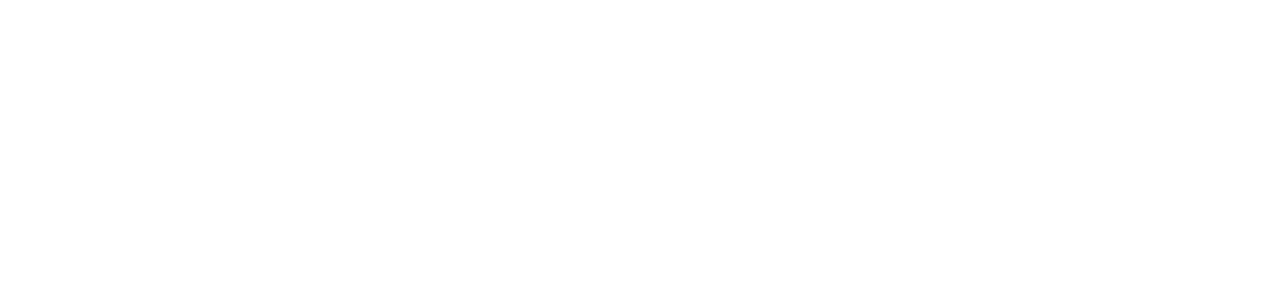
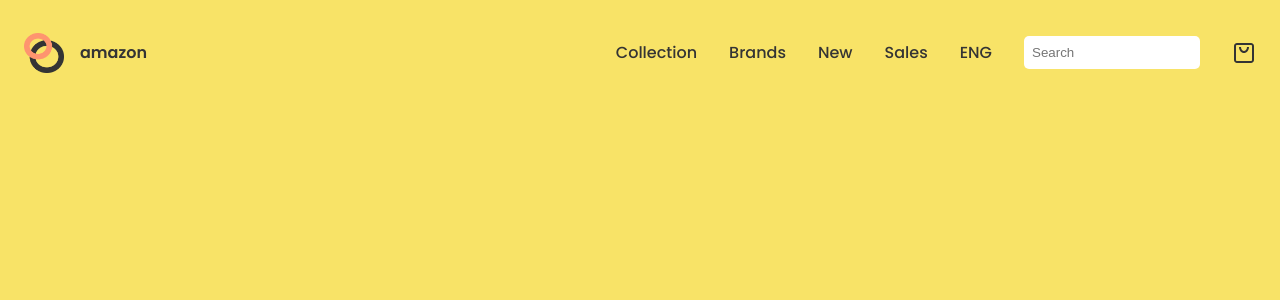
Before and after one commit to iamshs/amazon, a React (Create React App) app: page / in a window 1280 px wide. Shown: the top 300 px of the page. Built offline with nearby package versions, Linux system fonts and the light colour scheme.

Commit message:
navbar created

```diff
--- a/src/App.css
+++ b/src/App.css
@@ -1,38 +1,30 @@
-.App {
-  text-align: center;
+:root{
+  --black: #343434;
+  --bg: #F8E367;
+  --shadow1: 0px 13px 48px -1px rgba(0, 0, 0, 0.25);
+  --shadow2:  0px 13px 46px rgba(0, 0, 0, 0.13);
+  --pink: #FE956F;
 }
-
-.App-logo {
-  height: 40vmin;
-  pointer-events: none;
-}
-
-@media (prefers-reduced-motion: no-preference) {
-  .App-logo {
-    animation: App-logo-spin infinite 20s linear;
-  }
-}
-
-.App-header {
-  background-color: #282c34;
-  min-height: 100vh;
+.App{
   display: flex;
   flex-direction: column;
-  align-items: center;
-  justify-content: center;
-  font-size: calc(10px + 2vmin);
-  color: white;
 }
+::-webkit-scrollbar{
+  height: 12px;
+  width: 12px;
+  }
 
-.App-link {
-  color: #61dafb;
-}
+  ::-webkit-scrollbar-track{
+  background: rgba(255, 255, 255, 0.2);
+  border-radius: 1ex;
+  }
 
-@keyframes App-logo-spin {
-  from {
-    transform: rotate(0deg);
+  ::-webkit-scrollbar-thumb{
+  background: skyblue;
+  border-radius: 1ex;
   }
-  to {
-    transform: rotate(360deg);
+
+  a{
+    text-decoration: none;
+    color: inherit
   }
-}
--- a/src/App.js
+++ b/src/App.js
@@ -1,10 +1,11 @@
-import logo from './logo.svg';
+import { RouterProvider } from 'react-router-dom';
 import './App.css';
+import routes from './Routes/routes';
 
 function App() {
   return (
     <div className="App">
-
+     <RouterProvider router={routes} />
     </div>
   );
 }
--- /dev/null
+++ b/src/Layout/Main/Main.jsx
@@ -0,0 +1,15 @@
+import React from 'react';
+import { Outlet } from 'react-router-dom';
+import Navbar from '../Navbar/Navbar';
+
+
+const Main = () => {
+    return (
+        <div>
+          <Navbar />
+          <Outlet />
+        </div>
+    );
+};
+
+export default Main;
--- /dev/null
+++ b/src/Layout/Navbar/Navbar.jsx
@@ -0,0 +1,31 @@
+import React from 'react';
+import css from './Navbar.module.css'
+import logo from '../../assets/logo.png'
+import { CgShoppingBag } from 'react-icons/cg';
+
+
+const Navbar = () => {
+    return (
+        <div className={css.container} >
+           <div className={css.logo}>
+            <img src={logo} alt='logo' />
+            <span>amazon</span>
+            </div>
+            <div className={css.right}>
+               <div className={css.menu}>
+                <ul className={css.menu}>
+                    <li>Collection</li>
+                    <li>Brands</li>
+                    <li>New</li>
+                    <li>Sales</li>
+                    <li>ENG</li>
+                </ul>
+               </div>
+               <input type={"text"} placeholder='Search' className={css.search} />
+               <CgShoppingBag className={css.cart} />
+            </div>
+        </div>
+    );
+};
+
+export default Navbar;
--- /dev/null
+++ b/src/Layout/Navbar/Navbar.module.css
@@ -0,0 +1,54 @@
+.container{
+    padding: 1.5rem;
+    display: flex;
+}
+
+.logo{
+    display: flex;
+    align-items: center;
+    flex: 1;
+    gap: 1rem;
+}
+
+.logo>img{
+    width: 2.5rem;
+    height: 2.5rem;
+}
+
+.logo>span{
+    font-weight: 600;
+}
+
+.right{
+    display: flex;
+    gap: 2rem;
+    align-items: center;
+    justify-content: center;
+}
+
+.menu{
+    display: flex;
+    gap: 2rem;
+    list-style: none;
+    font-weight: 500;
+}
+
+.menu>li:hover{
+    color: #fe956f;
+    cursor: pointer;
+}
+
+.search{
+    width: 10rem;
+    height: 30%;
+    outline: none;
+    border: none;
+    border-radius: 5px;
+    padding: 0.5rem;
+}
+
+.cart{
+    height: 1.5rem;
+    width: 1.5rem;
+    cursor: pointer;
+}
--- /dev/null
+++ b/src/Pages/Home/Home.jsx
@@ -0,0 +1,11 @@
+import React from 'react';
+
+const Home = () => {
+    return (
+        <div>
+
+        </div>
+    );
+};
+
+export default Home;
--- a/src/index.css
+++ b/src/index.css
@@ -1,13 +1,15 @@
+@import url("https://fonts.googleapis.com/css2?family=Exo:wght@100&family=Heebo&family=PT+Serif:wght@700&family=Poppins:wght@400;500;600;700&family=Roboto+Slab:wght@100&display=swap");
+
 body {
   margin: 0;
-  font-family: -apple-system, BlinkMacSystemFont, 'Segoe UI', 'Roboto', 'Oxygen',
-    'Ubuntu', 'Cantarell', 'Fira Sans', 'Droid Sans', 'Helvetica Neue',
-    sans-serif;
-  -webkit-font-smoothing: antialiased;
-  -moz-osx-font-smoothing: grayscale;
+  font-family: "Poppins", sans-serif;
+  background: var(--bg);
+  transition: all 3ms ease;
+  color: var(--black);
+  scroll-behavior: smoothF;
 }
 
 code {
-  font-family: source-code-pro, Menlo, Monaco, Consolas, 'Courier New',
+  font-family: source-code-pro, Menlo, Monaco, Consolas, "Courier New",
     monospace;
 }
```
Also changed, not shown: src/Routes/routes.jsx (added, +18 -0 lines).
